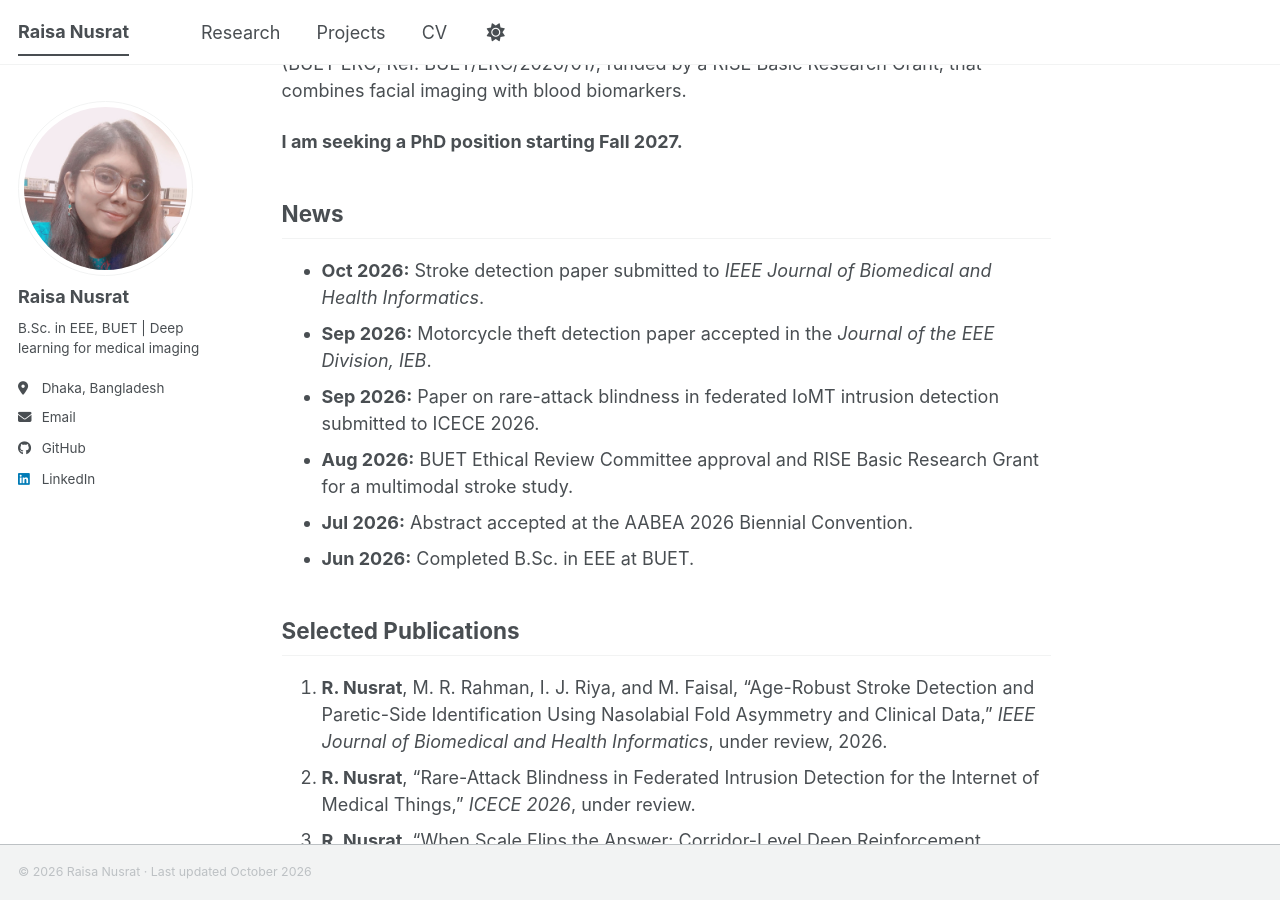
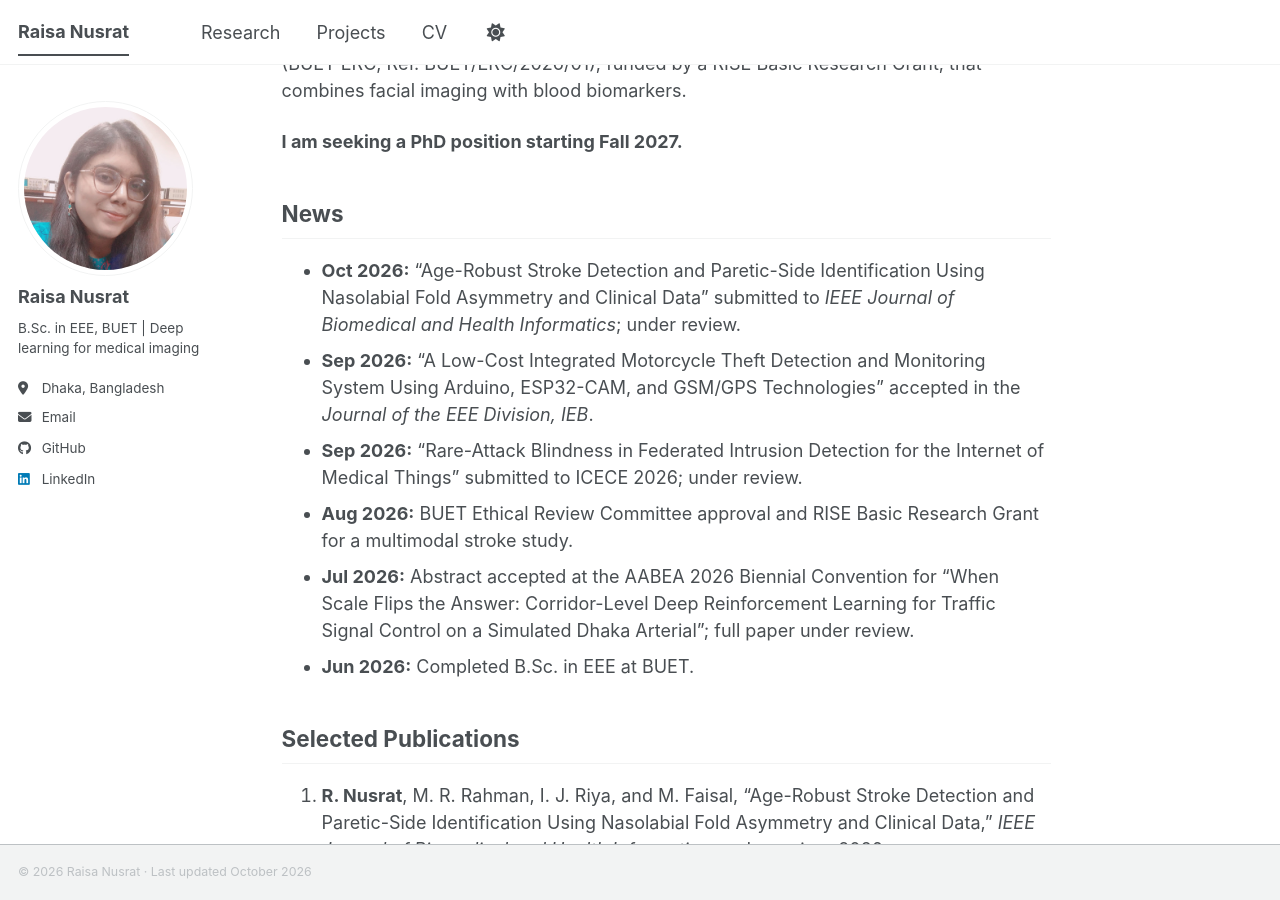
Before and after one commit to raisa-nusrat/raisa-nusrat.github.io, a Jekyll site: the page built from _pages/about.md, in a window 1280 px wide and 900 px high, scrolled down 255 px. Built offline with Jekyll 4.4.1, drawn with Linux system fonts in a browser that asks for light colours; a style sheet for code colours, icons or effects is not loaded.

Commit message:
Add files via upload

```diff
--- a/_pages/about.md
+++ b/_pages/about.md
@@ -13,11 +13,11 @@ I am an Electrical and Electronic Engineering graduate from Bangladesh Universit
 
 ## News
 
-- **Oct 2026:** Stroke detection paper submitted to *IEEE Journal of Biomedical and Health Informatics*.
-- **Sep 2026:** Motorcycle theft detection paper accepted in the *Journal of the EEE Division, IEB*.
-- **Sep 2026:** Paper on rare-attack blindness in federated IoMT intrusion detection submitted to ICECE 2026.
+- **Oct 2026:** "Age-Robust Stroke Detection and Paretic-Side Identification Using Nasolabial Fold Asymmetry and Clinical Data" submitted to *IEEE Journal of Biomedical and Health Informatics*; under review.
+- **Sep 2026:** "A Low-Cost Integrated Motorcycle Theft Detection and Monitoring System Using Arduino, ESP32-CAM, and GSM/GPS Technologies" accepted in the *Journal of the EEE Division, IEB*.
+- **Sep 2026:** "Rare-Attack Blindness in Federated Intrusion Detection for the Internet of Medical Things" submitted to ICECE 2026; under review.
 - **Aug 2026:** BUET Ethical Review Committee approval and RISE Basic Research Grant for a multimodal stroke study.
-- **Jul 2026:** Abstract accepted at the AABEA 2026 Biennial Convention.
+- **Jul 2026:** Abstract accepted at the AABEA 2026 Biennial Convention for "When Scale Flips the Answer: Corridor-Level Deep Reinforcement Learning for Traffic Signal Control on a Simulated Dhaka Arterial"; full paper under review.
 - **Jun 2026:** Completed B.Sc. in EEE at BUET.
 
 ## Selected Publications
```
